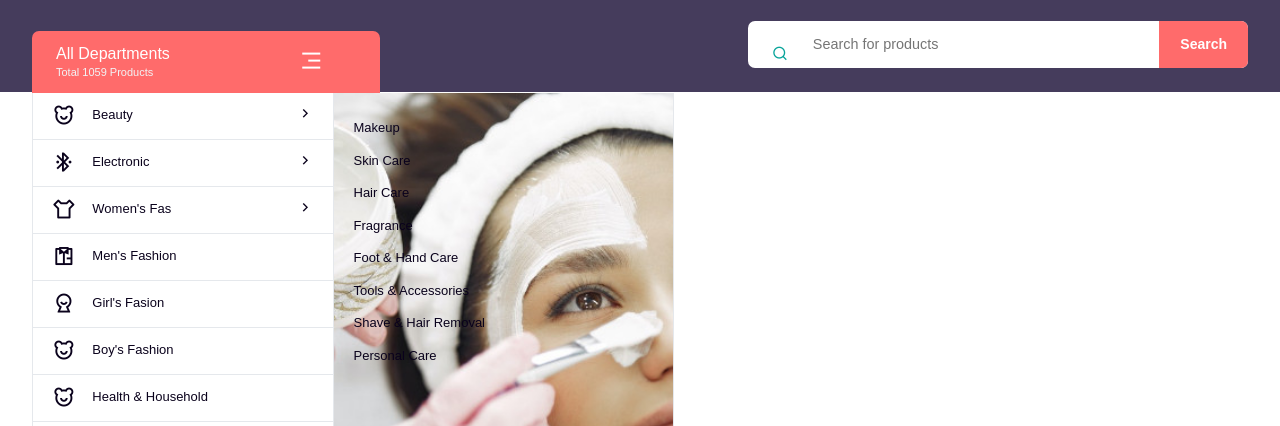
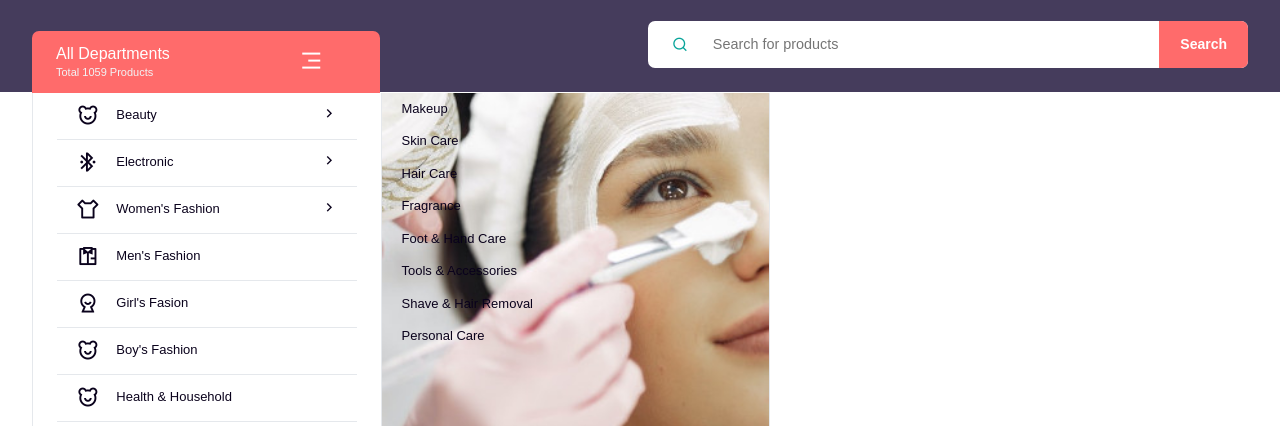
Before and after one commit to nhathg121/JS_ECOMMERCE, a plain HTML site: page index.html in a window 1280 px wide. Shown: the part 159-585 px from the top of the page. Drawn offline with nearby package versions, Linux system fonts and the light colour scheme; a web font is replaced by a local one.

Commit message:
fix search form position

```diff
--- a/index.html
+++ b/index.html
@@ -11,6 +11,17 @@
 
 <body>
 	<div class="site" id="page">
+		<!-- <aside class="site-off desktop-hide">
+			<div class="off-canvas">
+				<div class="canvas-head">
+					<div class="logo"><a href="/"><span class="circle"></span>.Store</a></div>
+					<a href="#" class="t-close flexcenter"><i class="ri-close-line"></i></a>
+				</div>
+				<div class="departments"></div>
+				<nav></nav>
+				<div class="thetop-nav"></div>
+			</div>
+		</aside> -->
 		<header>
 			<!-- header-top -->
 			<div class="header-top">
@@ -28,7 +39,8 @@
 								<li><a href="#">Sign Up</a></li>
 								<li><a href="#">My Account</a></li>
 								<li><a href="#">Order Tracking</a></li>
-								<li><a href="#">USD <span class="icon-small"><i class="ri-arrow-down-s-line"></i></span></a>
+								<li><a href="#">USD <span class="icon-small"><i
+												class="ri-arrow-down-s-line"></i></span></a>
 									<ul>
 										<li class="current"><a href="#">USD</a></li>
 										<li><a href="#">EURO</a></li>
@@ -36,7 +48,8 @@
 										<li><a href="#">IDR</a></li>
 									</ul>
 								</li>
-								<li><a href="#">English <span class="icon-small"><i class="ri-arrow-down-s-line"></i></span></a>
+								<li><a href="#">English <span class="icon-small"><i
+												class="ri-arrow-down-s-line"></i></span></a>
 									<ul>
 										<li class="current"><a href="#">English</a></li>
 										<li><a href="#">German</a></li>
@@ -54,7 +67,8 @@
 			<div class="header-nav">
 				<div class="container">
 					<div class="wapper flexitem">
-						<a href="" class="trigger desktop-hide"><span class="icon-small"><i class="ri-menu-line"></i></span></a>
+						<a href="" class="trigger desktop-hide"><span class="icon-small"><i
+									class="ri-menu-line"></i></span></a>
 						<div class="left flexitem">
 							<div class="logo"><a href="/"><span class="circle"></span>.Store</a></div>
 							<nav class="mobile-hide">
@@ -130,7 +144,8 @@
 																<li><a href="#">Chanel</a></li>
 																<li><a href="#">Hurley</a></li>
 															</ul>
-															<a href="#" class="view-all">View all Brands <i class="ri-arrow-right-line"></i></a>
+															<a href="#" class="view-all">View all Brands <i
+																	class="ri-arrow-right-line"></i></a>
 														</div>
 													</div>
 													<div class="flexcol products">
@@ -138,7 +153,8 @@
 															<div class="media">
 																<div class="thumbnail object-cover">
 																	<a href="#">
-																		<img src="assets/assets/products/apparel4.jpg" alt="">
+																		<img src="assets/assets/products/apparel4.jpg"
+																			alt="">
 																	</a>
 																</div>
 															</div>
@@ -257,7 +273,7 @@
 										<li class="w-child fashion">
 											<a href="#">
 												<div class="icon-large"><i class="ri-t-shirt-line"></i></div>
-												Women's Fas
+												Women's Fashion
 												<div class="icon-small"><i class="ri-arrow-right-s-line"></i></div>
 											</a>
 											<ul>
--- a/style.css
+++ b/style.css
@@ -467,7 +467,7 @@ form.search input {
 form.search :where(span, button) {
   position: absolute;
   top: 0;
-  padding: 0.55em 1.5em;
+  padding: 0 1.5em;
   font-size: 1em;
   color: var(--light-text-color);
   height: var(--percent100);
@@ -587,7 +587,7 @@ form.search button:hover {
   }
 
   .header-main .right {
-    max-width: 500px;
+    max-width: 600px;
     margin-left: auto;
   }
   /* Departments menu */
@@ -599,6 +599,7 @@ form.search button:hover {
     border: 1px solid var(--border-color);
     border-top: 0;
     border-bottom: 0;
+    padding: 0 1.5em;
   }
   .dpt-menu > ul > li > a {
     font-weight: var(--fw5);
@@ -612,19 +613,16 @@ form.search button:hover {
     top: 0;
     left: var(--percent100);
     width: var(--percent100);
-    /* width: 300px; */
     height: auto;
     min-height: var(--percent100);
-    padding: 1.5em;
+    padding: 0 1.5em;
     font-size: var(--font-small);
     line-height: 2.5em;
     border: 1px solid var(--border-color);
     border-top: 0;
-    border-bottom: 0;
     display: none;
-    background-position: right top;
-    background-repeat: no-repeat;
     background-size: cover;
+    background-position: right bottom;
   }
 
   /* show first sub menu */
```
